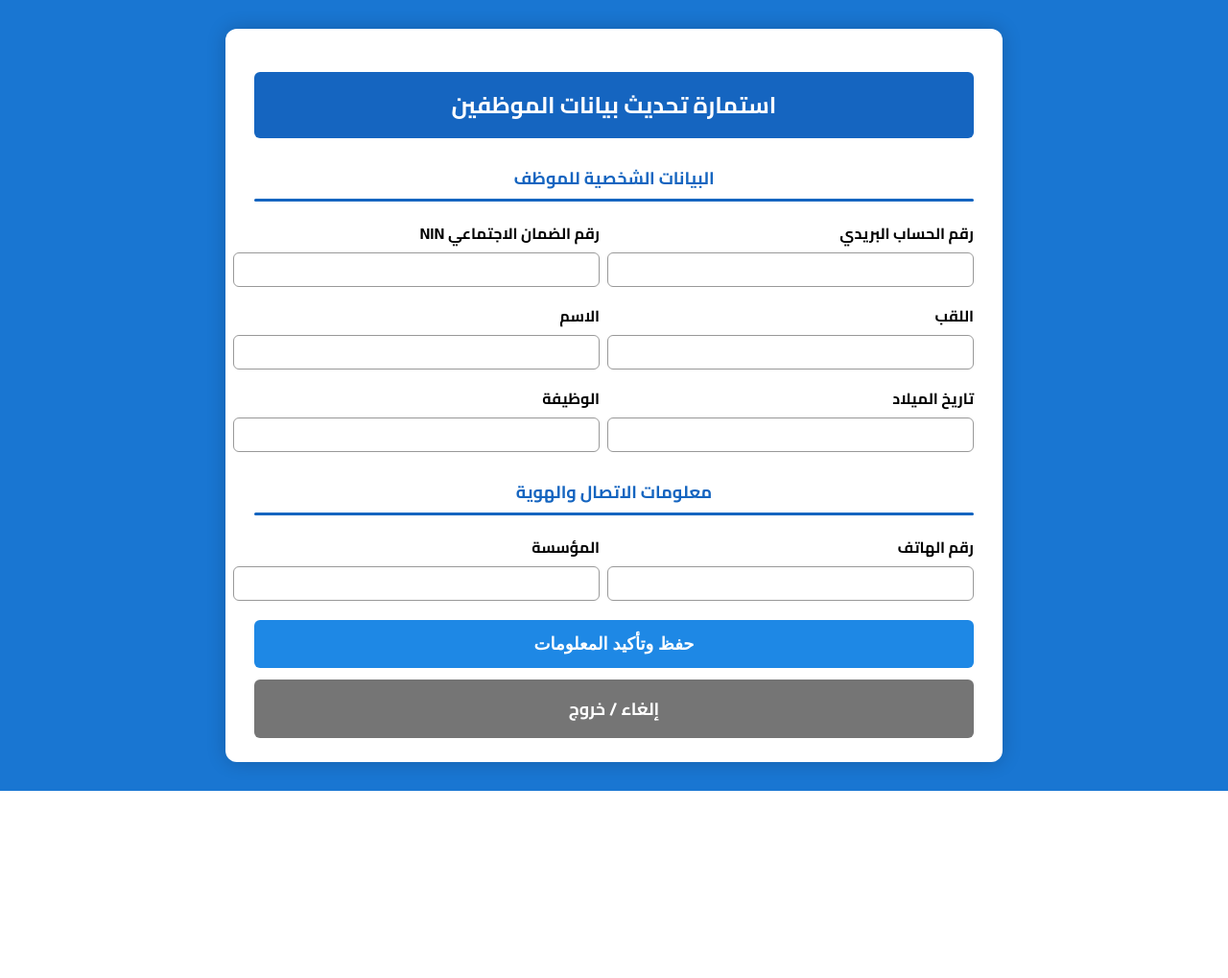
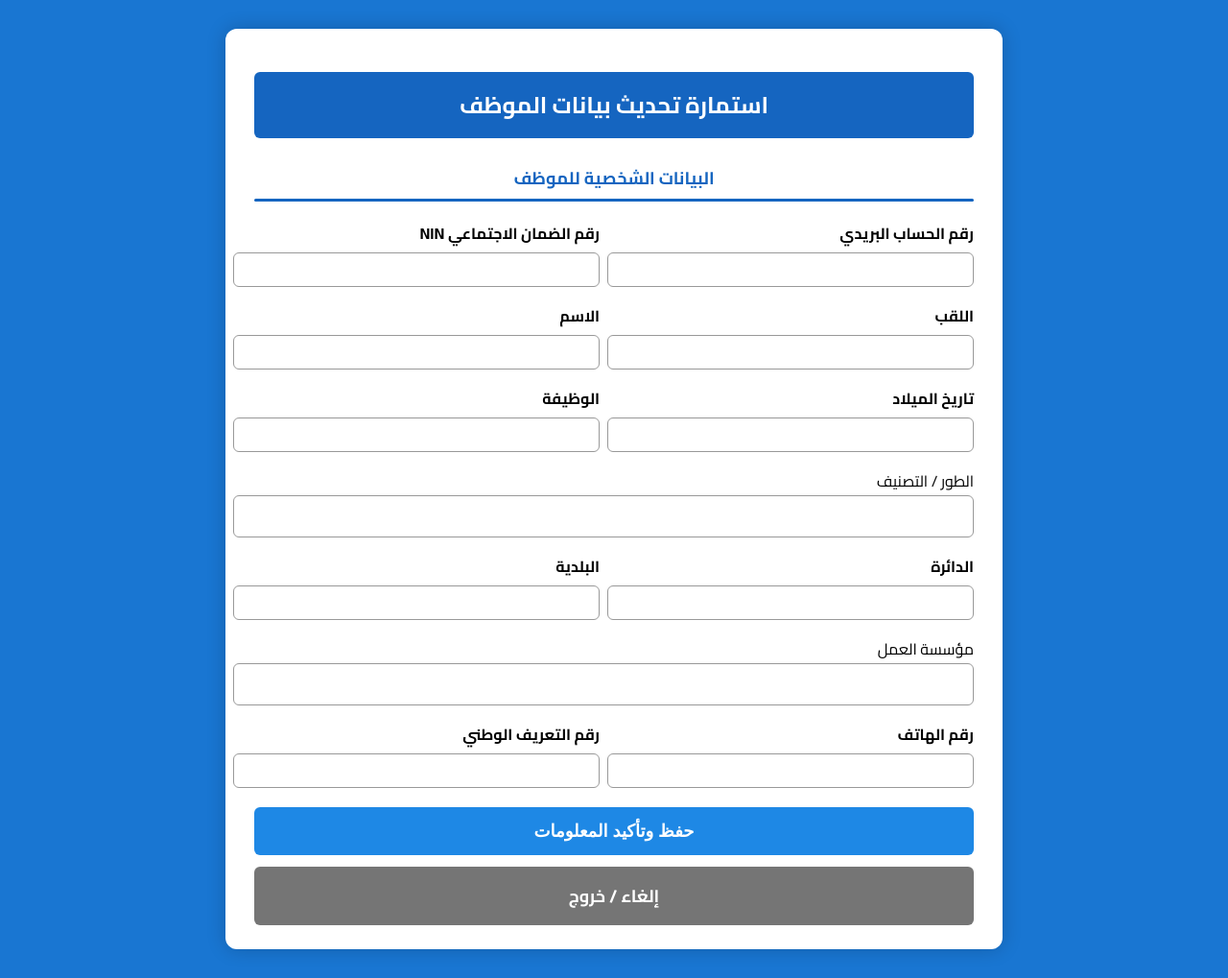
Before and after one commit to hocinebno3131-source/flask_app, a Flask app: template templates/edit_employee.html in a window 1280 px wide. Shown: the whole page at 96% size. Before the commit the page ends 824 px from the top, so only its background shows below. Run offline with Flask 3, Linux system fonts and the light colour scheme; the template is opened without the code that fills it, so the values that code supplies are empty.

Commit message:
Update edit_employee.html

```diff
--- a/templates/edit_employee.html
+++ b/templates/edit_employee.html
@@ -21,10 +21,7 @@
             border-radius: 12px;
             box-shadow: 0 0 20px rgba(0,0,0,0.2);
         }
-        h2, h3 {
-            text-align: center;
-            margin-bottom: 15px;
-        }
+        h2, h3 { text-align: center; margin-bottom: 15px; }
         h2 {
             background: #1565c0;
             color: white;
@@ -32,6 +29,7 @@
             border-radius: 6px;
             font-weight: 700;
         }
+        h3 { color: #1565c0; font-weight: 600; }
         .section-title {
             font-weight: 600;
             margin-top: 25px;
@@ -51,86 +49,38 @@
             margin-top: 5px;
             border-radius: 2px;
         }
-        .row {
-            display: flex;
-            justify-content: space-between;
-            margin-bottom: 15px;
-        }
-        .field {
-            width: 48%;
-        }
-        .field label {
-            display: block;
-            font-weight: 600;
-            margin-bottom: 5px;
-            text-align: right;
-        }
-        .field input {
-            width: 100%;
-            padding: 8px 10px;
-            border-radius: 6px;
-            border: 1px solid #999;
-            font-size: 16px;
-            text-align: right;
-        }
-        .single-field {
-            margin-bottom: 15px;
-            width: 100%;
-        }
-        .single-field label {
-            text-align: center;
-        }
-        .single-field input {
-            width: 100%;
-            padding: 12px 10px;
-            border-radius: 6px;
-            border: 1px solid #999;
-            font-size: 16px;
-            text-align: right;
-        }
-        .buttons {
-            display: flex;
-            flex-direction: column;
-            gap: 12px;
-            margin-top: 20px;
-        }
-        .btn {
-            padding: 14px 0;
-            font-size: 18px;
-            font-weight: 700;
-            border-radius: 6px;
-            cursor: pointer;
-            color: white;
-            border: none;
-            text-align: center;
-            transition: all 0.3s ease;
-            width: 100%;
-        }
+        .row { display: flex; justify-content: space-between; margin-bottom: 15px; }
+        .field { width: 48%; }
+        .field label { display: block; font-weight: 600; margin-bottom: 5px; text-align: right; }
+        .field input { width: 100%; padding: 8px 10px; border-radius: 6px; border: 1px solid #999; font-size: 16px; text-align: right; }
+        .single-field { margin-bottom: 15px; width: 100%; }
+        .single-field label { text-align: center; }
+        .single-field input { width: 100%; padding: 12px 10px; border-radius: 6px; border: 1px solid #999; font-size: 16px; text-align: right; }
+        .buttons { display: flex; flex-direction: column; gap: 12px; margin-top: 20px; }
+        .btn { padding: 14px 0; font-size: 18px; font-weight: 700; border-radius: 6px; cursor: pointer; color: white; border: none; text-align: center; transition: all 0.3s ease; width: 100%; text-decoration: none; display: inline-block; }
         .btn-save { background: #1e88e5; }
-        .btn-cancel { background: #757575; text-decoration: none; display: block; }
+        .btn-cancel { background: #757575; }
         .btn:hover { transform: scale(1.02); }
     </style>
 </head>
 <body>
+<div class="form-box">
+    <h2>استمارة تحديث بيانات الموظف</h2>
 
-<div class="form-box">
-    <h2>استمارة تحديث بيانات الموظفين</h2>
+    <form method="POST" action="/edit_employee_save">
+        <input type="hidden" name="CCP" value="{{ employee.CCP }}">
 
-    <form method="POST" action="/update_employee">
-        <!-- البيانات الشخصية -->
         <div class="section-title">البيانات الشخصية للموظف</div>
-
         <div class="row">
             <div class="field">
                 <label>رقم الحساب البريدي</label>
-                <input type="text" name="CCP" value="{{ employee.CCP }}" readonly>
+                <input type="text" name="CCP_input" value="{{ employee.CCP }}">
             </div>
             <div class="field">
                 <label>رقم الضمان الاجتماعي NIN</label>
                 <input type="text" name="NIN" value="{{ employee.NIN or '' }}">
             </div>
         </div>
-
         <div class="row">
             <div class="field">
                 <label>اللقب</label>
@@ -141,7 +91,6 @@
                 <input type="text" name="first_name" value="{{ employee.first_name }}">
             </div>
         </div>
-
         <div class="row">
             <div class="field">
                 <label>تاريخ الميلاد</label>
@@ -149,32 +98,43 @@
             </div>
             <div class="field">
                 <label>الوظيفة</label>
-                <input type="text" name="rank" value="{{ employee.rank or '' }}">
+                <input type="text" name="poste_travail" value="{{ employee.poste_travail or '' }}">
+            </div>
+        </div>
+        <div class="single-field">
+            <label>الطور / التصنيف</label>
+            <input type="text" name="categorie" value="{{ employee.categorie or '' }}">
+        </div>
+        <div class="row">
+            <div class="field">
+                <label>الدائرة</label>
+                <input type="text" name="daira" value="{{ employee.daira or '' }}">
+            </div>
+            <div class="field">
+                <label>البلدية</label>
+                <input type="text" name="commune" value="{{ employee.commune or '' }}">
+            </div>
+        </div>
+        <div class="single-field">
+            <label>مؤسسة العمل</label>
+            <input type="text" name="ecole" value="{{ employee.ecole or '' }}">
+        </div>
+        <div class="row">
+            <div class="field">
+                <label>رقم الهاتف</label>
+                <input type="text" name="TEL" value="{{ employee.TEL or '' }}">
+            </div>
+            <div class="field">
+                <label>رقم التعريف الوطني</label>
+                <input type="text" name="NIN2" value="{{ employee.NIN or '' }}">
             </div>
         </div>
 
-        <!-- معلومات الاتصال -->
-        <div class="section-title">معلومات الاتصال والهوية</div>
-
-        <div class="row">
-            <div class="field">
-                <label>رقم الهاتف</label>
-                <input type="text" name="TEL" value="{{ employee.TEL }}">
-            </div>
-            <div class="field">
-                <label>المؤسسة</label>
-                <input type="text" name="institution" value="{{ employee.institution or '' }}">
-            </div>
-        </div>
-
-        <!-- أزرار الحفظ والخروج -->
         <div class="buttons">
             <button type="submit" class="btn btn-save">حفظ وتأكيد المعلومات</button>
-            <a href="/verify_account?ccp={{ employee.CCP }}" class="btn btn-cancel">إلغاء / خروج</a>
+            <a href="/success?ccp={{ employee.CCP }}" class="btn btn-cancel">إلغاء / خروج</a>
         </div>
-
     </form>
 </div>
-
 </body>
 </html>
```
